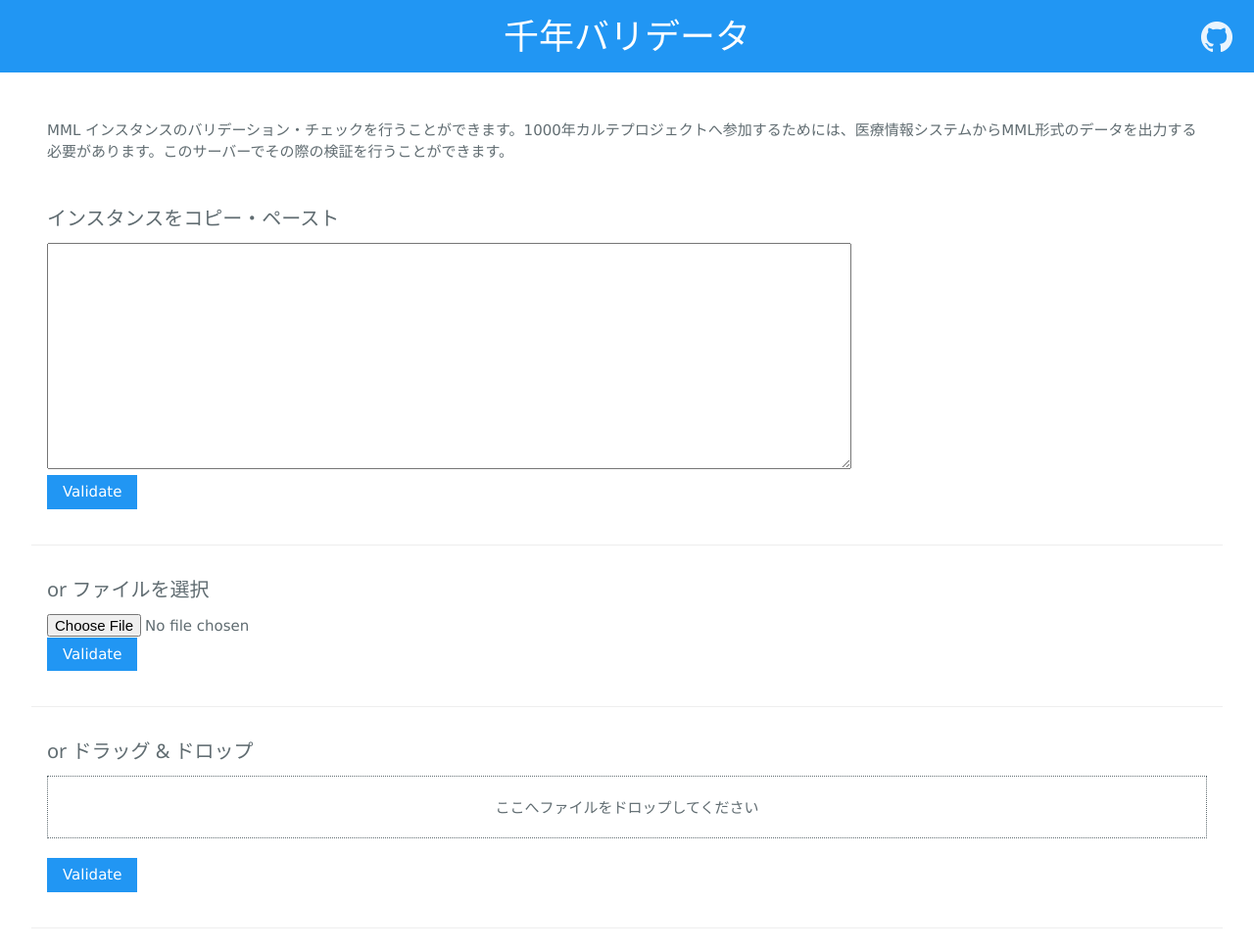
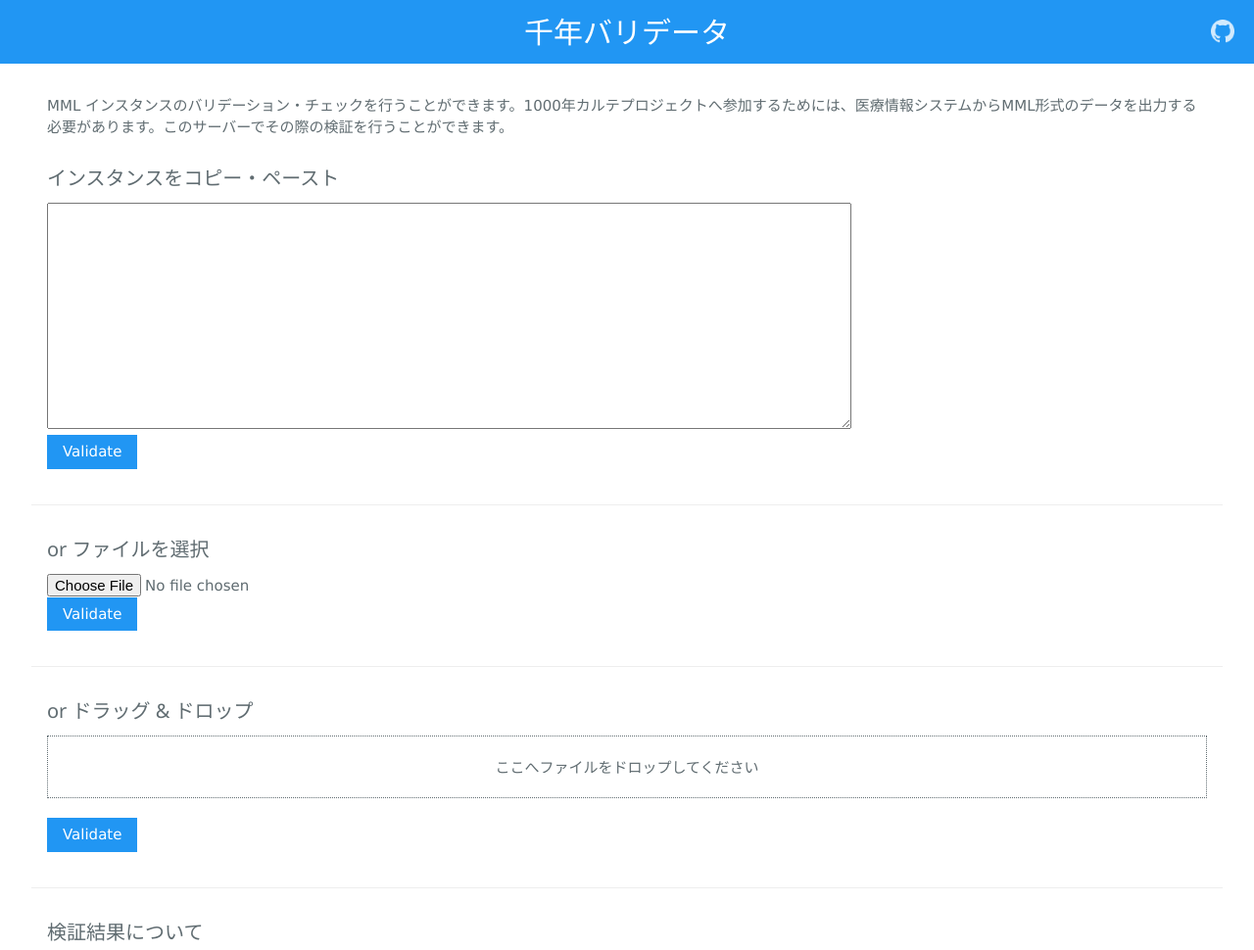
Before and after one commit to mbot-dev/1000_validator, a plain HTML site: page WebContent/index.html in a window 1280 px wide. Shown: the top 970 px of the page at 98% size. Drawn offline with Linux system fonts and the light colour scheme.

Commit message:
reduce size

```diff
--- a/WebContent/css/simple.css
+++ b/WebContent/css/simple.css
@@ -8,6 +8,16 @@ a {
 a:hover {
   text-decoration: underline;
 }
+
+#git_mark {
+    width: 24px;
+    height: 24px;
+    position: absolute;
+    top: 20px;
+    right: 20px;
+    opacity: 0.8;
+}
+
 
 #pasteResult {
     width: 100%;
--- a/WebContent/index.html
+++ b/WebContent/index.html
@@ -9,28 +9,28 @@
 	<script type="text/javascript" src="js/index.js"></script>
 </head>
 <body onload="setupListeners();">
-	<div class="w3-container w3-blue">
-		<h1 class="w3-center">千年バリデータ</h1><a href="https://github.com/mbot-dev/1000_validator"><img src="image/GitHub-Mark-Light-64px.png" style="width: 32px;height: 32px;position: absolute;top: 22px;right: 22px;opacity: 0.9;"></a>
-	</div>
+	<header class="w3-container w3-blue">
+		<h2 class="w3-center">千年バリデータ</h2><a href="https://github.com/mbot-dev/1000_validator"><img id="git_mark" src="image/GitHub-Mark-Light-64px.png" alt="GitHub Mark"></a>
+	</header>
 	<div class="w3-container w3-margin">
-		<div class="w3-container w3-section">
+		<div class="w3-container">
 			<p>MML インスタンスのバリデーション・チェックを行うことができます。1000年カルテプロジェクトへ参加するためには、医療情報システムからMML形式のデータを出力する必要があります。このサーバーでその際の検証を行うことができます。</p>
 		</div>
-		<div class="w3-container w3-section">
+		<div class="w3-container">
 			<h4>インスタンスをコピー・ペースト</h4>
 			<textarea id="pasteText" rows="10" cols="100"></textarea><br/>
 			<button class="w3-btn w3-blue" onclick="validatePaste();">Validate</button>
 			<div id="pasteResult"></div>
 		</div>
 		<hr/>
-		<div class="w3-container w3-section">
+		<div class="w3-container">
 			<h4>or ファイルを選択</h4>
 			<input type="file" id="selectedFile"><br/>
 			<button class="w3-btn w3-blue" onclick="validateSelection();">Validate</button>
 			<div id="selectionResult"></div>
 		</div>
 		<hr/>
-		<div class="w3-container w3-section">
+		<div class="w3-container">
 			<h4>or ドラッグ &amp; ドロップ</h4>
 			<div id="drop_zone">ここへファイルをドロップしてください</div>
 			<output id="drop_list"></output>
@@ -38,7 +38,7 @@
 			<div id="dropResult"></div>
 		</div>
 		<hr/>
-		<div class="w3-container w3-section">
+		<div class="w3-container">
 			<h4>検証結果について</h4>
 			<ul>
 				<li>検証は MML4.0 の XSD に対して行います。</li>
@@ -56,9 +56,9 @@
 				<li><a href="https://1000-builder.au-syd.mybluemix.net/">千年ビルダー</a></li>
             </ul>
 		</div>
-		<div class="w3-container w3-blue">
-			<p class="w3-center">&copy;2016 Kazushi Minagawa</p>
-		</div>
 	</div>
+	<footer class="w3-container w3-blue">
+		<p class="w3-center">&copy;2016 Kazushi Minagawa.</p>
+	</footer>
 </body>
 </html>
--- a/WebContent/js/index.js
+++ b/WebContent/js/index.js
@@ -2,6 +2,7 @@
 // URL to validate
 var validatorURL = (function () {
 	var url = 'http://localhost:9080/1000-validator/api/v1';
+	//var url = 'https://1000-validator.au-syd.mybluemix.net/api/v1';
 	return function () {
 		return url;
 	};
```
